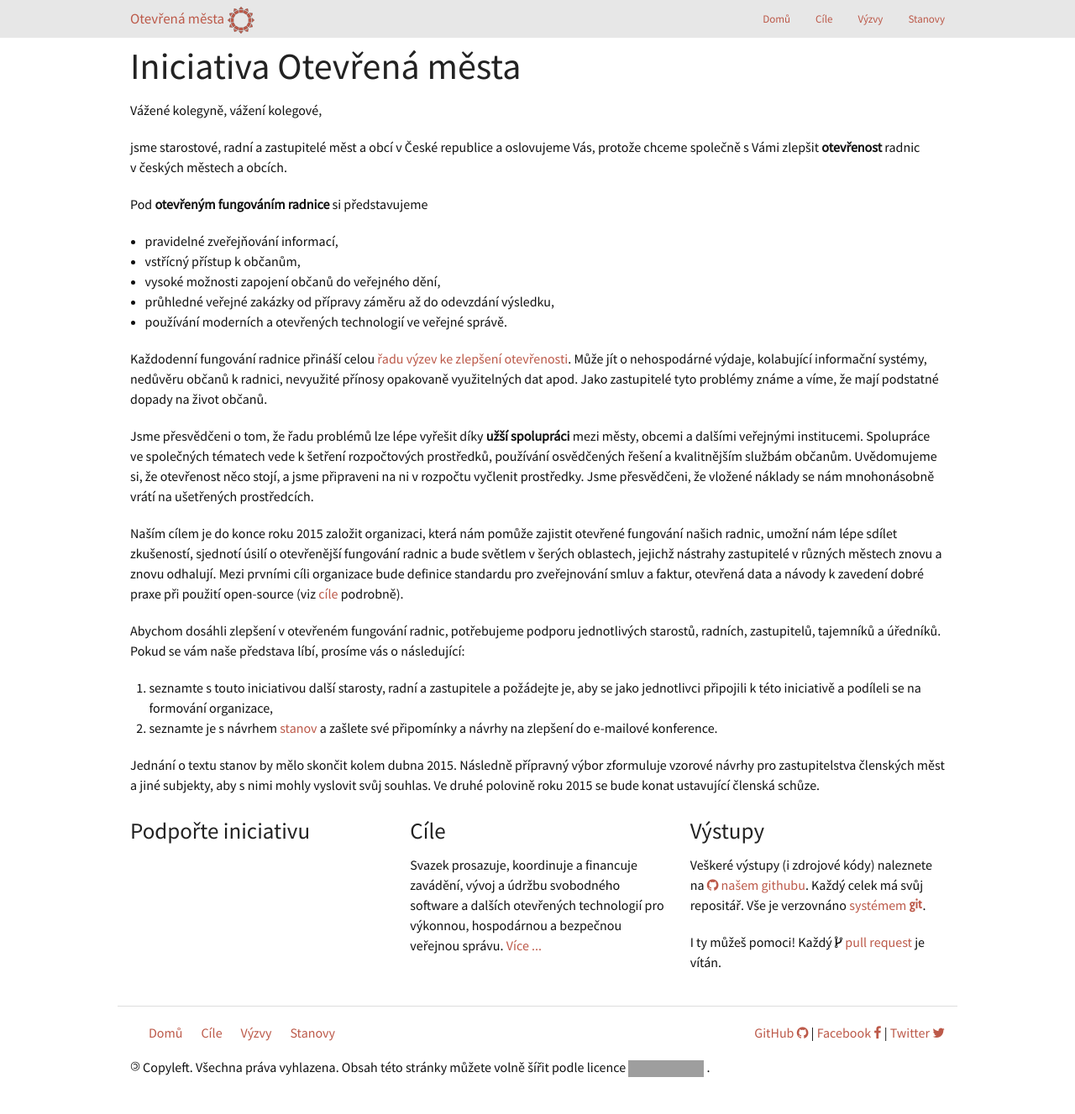
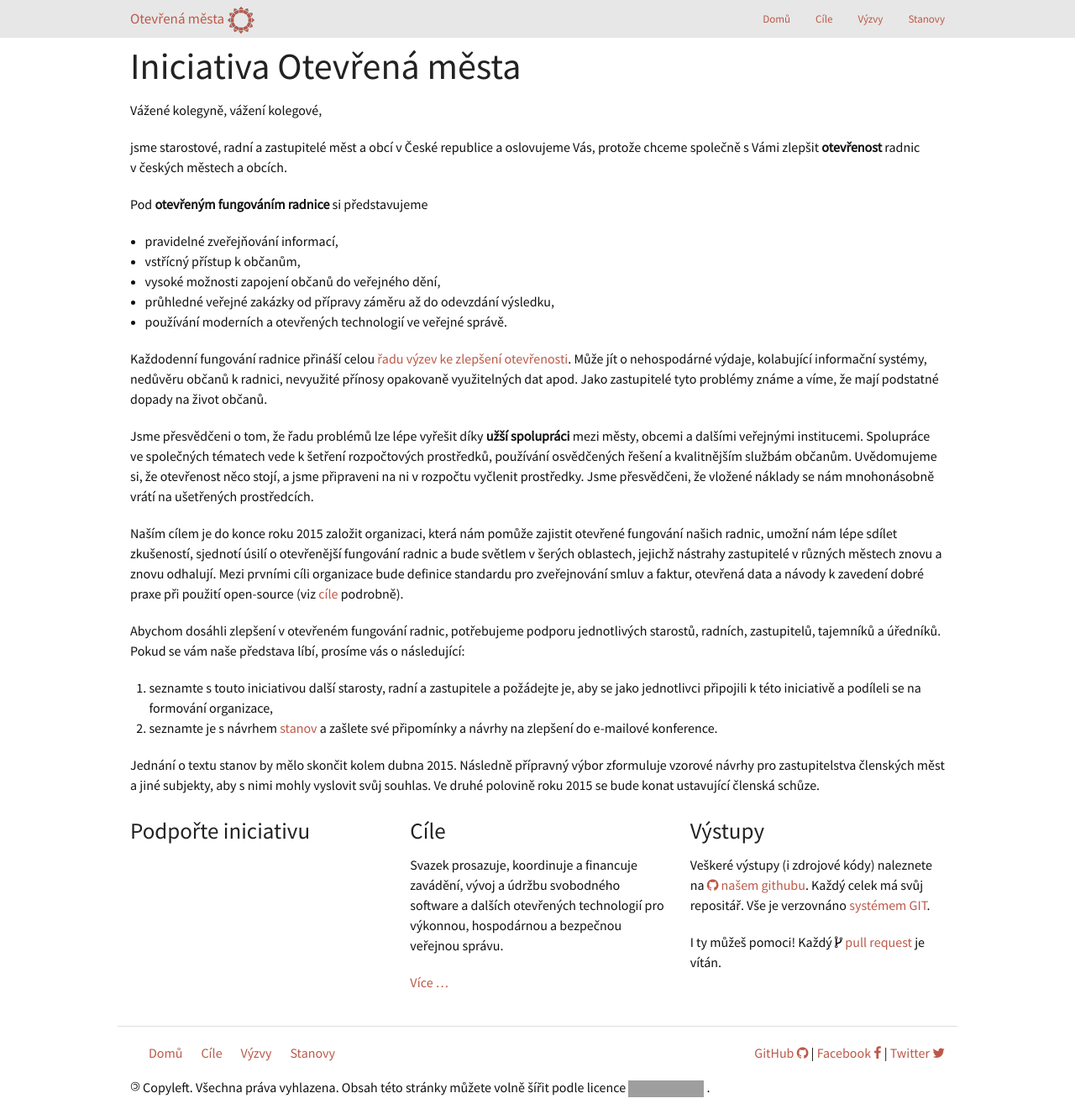
Before and after one commit to otevrenamesta/otevrenamesta.github.io, a Jekyll site: the page built from index.md, in a window 1280 px wide. Shown: the whole page at 84% size. Built offline with Jekyll 4.4.1, drawn with Linux system fonts in a browser that asks for light colours; nearby versions of some CDN libraries; before the commit the page ends 1303 px from its top, so only the background shows below that; grey boxes are pictures that could not be loaded.

Commit message:
mardownify index columns content

```diff
--- /dev/null
+++ b/_includes/col1.md
@@ -0,0 +1,3 @@
+### Podpořte iniciativu
+
+<div class="fb-like-box" data-href="https://www.facebook.com/otevrenamesta" data-colorscheme="light" data-show-faces="false" data-header="false" data-stream="false" data-show-border="false"></div>
--- /dev/null
+++ b/_includes/col3.md
@@ -0,0 +1,9 @@
+### Výstupy
+
+Veškeré výstupy (i zdrojové kódy) naleznete na <a href="https://github.com/otevrenamesta/"><i class="fa fa-github"></i> našem githubu</a>.
+Každý celek má svůj repositář.
+Vše je verzovnáno [systémem GIT](http://cs.wikipedia.org/wiki/Git).
+
+I ty můžeš pomoci!
+Každý <i class="fa fa-code-fork"></i>
+[pull request](http://git-scm.com/book/cs/v1/Distribuovan%C3%BD-charakter-syst%C3%A9mu-Git-P%C5%99isp%C3%ADv%C3%A1n%C3%AD-do-projektu) je vítán.
--- a/index.md
+++ b/index.md
@@ -67,36 +67,18 @@
 ustavující členská schůze.
 
 <div class="row">
-
 	<div class="large-4 columns">
-		<h3>Podpořte iniciativu</h3>
-
-			<div class="fb-like-box" data-href="https://www.facebook.com/otevrenamesta" data-colorscheme="light" data-show-faces="false" data-header="false" data-stream="false" data-show-border="false"></div>
+		{% capture myInclude %}{% include col1.md %}{% endcapture %}
+  {{ myInclude | markdownify }}
 	</div>
 
 	<div class="large-4 columns">
-		<h3>Cíle</h3>
-		<p>
-			Svazek prosazuje, koordinuje a financuje zavádění, vývoj a údržbu svobodného software
-			a dalších otevřených technologií pro výkonnou, hospodárnou a bezpečnou veřejnou správu.
-      <a href="/cile.html">Více ...</a>
-		</p>
+    {% capture myInclude %}{% include col2.md %}{% endcapture %}
+    {{ myInclude | markdownify }}
 	</div>
 
 	<div class="large-4 columns">
-		<h3>Výstupy</h3>
-		<p>
-			Veškeré výstupy (i zdrojové kódy) naleznete na <a href="https://github.com/otevrenamesta/"><i class="fa fa-github"></i> našem githubu</a>.
-			Každý celek má svůj repositář.
-			Vše je verzovnáno <a href="http://cs.wikipedia.org/wiki/Git">systémem <i class="fa fa-git"></i></a>.
-		</p>
-
-		<p>
-			I ty můžeš pomoci!
-			Každý <i class="fa fa-code-fork"></i>
-			<a href="http://git-scm.com/book/cs/v1/Distribuovan%C3%BD-charakter-syst%C3%A9mu-Git-P%C5%99isp%C3%ADv%C3%A1n%C3%AD-do-projektu">pull request</a> je vítán.
-		</p>
-
+		{% capture myInclude %}{% include col3.md %}{% endcapture %}
+    {{ myInclude | markdownify }}
 	</div>
-
 </div>
```
Also changed, not shown: _includes/col2.md (added, +6 -0 lines).
